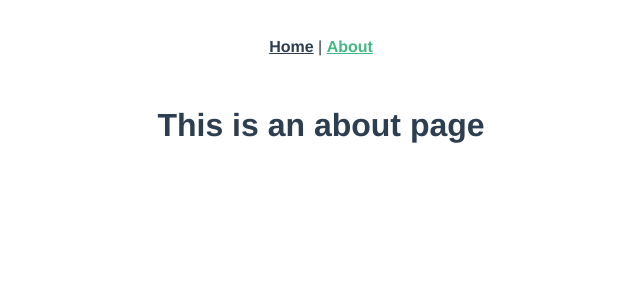
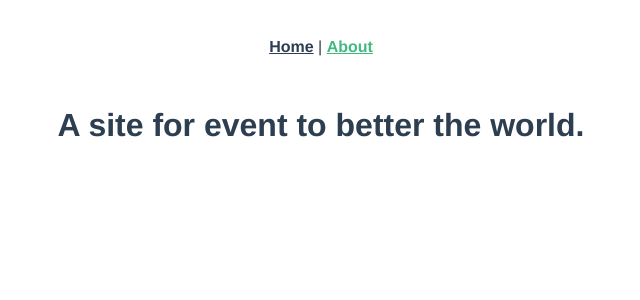
Before and after one commit to Jookmaste/ComponentBase-Assignment-2, a Vue app in the folder NewFloder/comBaseAssignment2/: page /about in a window 1280 px wide. Shown: the top 300 px of the page, without its empty margins (319-959 px from the left). Built offline with nearby package versions, Linux system fonts and the light colour scheme.

Commit message:
Commit 12

```diff
--- a/NewFloder/comBaseAssignment2/src/views/AboutView.vue
+++ b/NewFloder/comBaseAssignment2/src/views/AboutView.vue
@@ -1,6 +1,6 @@
 <template>
   <div class="about">
-    <h1>This is an about page</h1>
+    <h1>A site for event to better the world.</h1>
   </div>
 </template>
 
```
Also changed, not shown: NewFloder/comBaseAssignment2/src/router/index.ts (+3 -5 lines).
